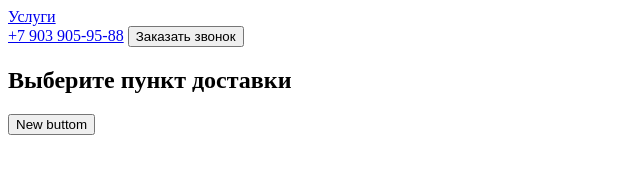
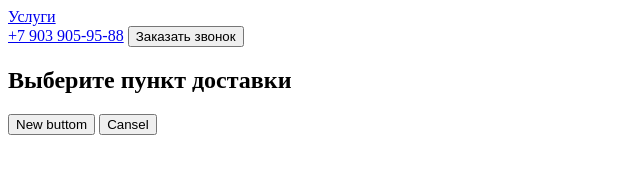
Before and after one commit to Newgithub23/special-app, a plain HTML site: page index.html in a window 1280 px wide. Shown: the whole page, without its empty margins (0-640 px from the left). Drawn offline with Linux system fonts and the light colour scheme.

Commit message:
cansel buttom added

```diff
--- a/index.html
+++ b/index.html
@@ -23,5 +23,8 @@
     <button>
         New buttom
     </button>
+    <button>
+        Cansel
+    </button>
 </body>
 </html>
```
